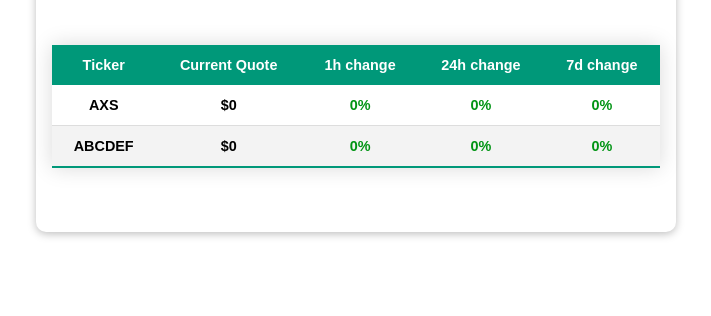
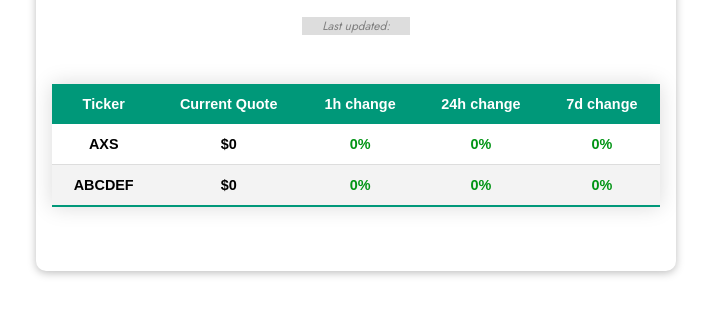
Before and after one commit to maurycyszpak/CryptoFundDash, a plain HTML site: page index.html in a window 1280 px wide. Both pictures are taken after a click on the button "Get quotes". Shown: the part 312-628 px from the top of the page, without its empty margins (284-995 px from the left). Drawn offline with nearby package versions, Linux system fonts and the light colour scheme; no server answers.

Commit message:
approved

```diff
--- a/app.js
+++ b/app.js
@@ -12,14 +12,18 @@ const app = Vue.createApp({
         BTC_price_change_perc_24h: 0,
         BTC_price_change_perc_7d: 0,
 
+        last_updated: "",
 
       };
     },
     methods: {
 
       getQuotes() {
+        interval_time = 120 * 1000;
         this.AXS_quote();
+        setInterval(this.AXS_quote, interval_time );
         this.BTC_quote();
+        setInterval(this.BTC_quote, interval_time );
       },
 
       async AXS_quote() {
@@ -30,6 +34,8 @@ const app = Vue.createApp({
           this.AXS_price_change_perc_1h = this.AXS_APIresponse[0].price_change_percentage_1h_in_currency.toFixed(2);
           this.AXS_price_change_perc_24h = this.AXS_APIresponse[0].price_change_percentage_24h_in_currency.toFixed(2);
           this.AXS_price_change_perc_7d = this.AXS_APIresponse[0].price_change_percentage_7d_in_currency.toFixed(2);
+          this.last_updated = this.AXS_APIresponse[0].last_updated.slice(0, 19);
+          this.last_updated = this.last_updated.replace("T", " ");
           console.log(this.AXS_APIresponse);
         } catch (error) {
           console.log(error);
@@ -57,4 +63,3 @@ const app = Vue.createApp({
   });
 
   app.mount('#events');
-l
--- a/index.html
+++ b/index.html
@@ -21,7 +21,7 @@
     <section id="events">
       <button v-on:click="getQuotes()">Get quotes</button>
       <h2>Current quotes:</h2>
-
+      <span id="event-info"> Last updated: <b>{{ last_updated }}</b></span>
       <table class="styled-table">
         <thead>
             <tr>
--- a/styles.css
+++ b/styles.css
@@ -63,6 +63,16 @@
   #events input {
     font: inherit;
     border: 1px solid #ccc;
+  }
+
+  #event-info {
+    background-color: #dddddd;
+    font-size: 0.75em;
+    font-style: italic;
+    color: grey;
+    text-align: left;
+    padding-left: 20px;
+    padding-right: 20px;
   }
 
   #events input:focus {
```
